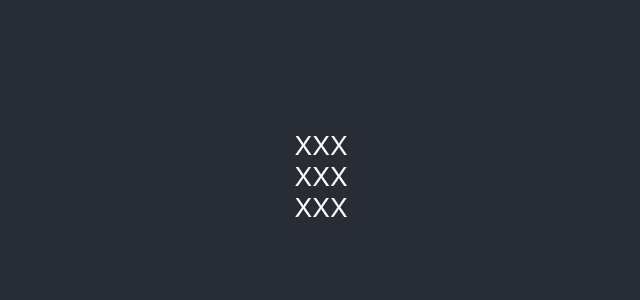
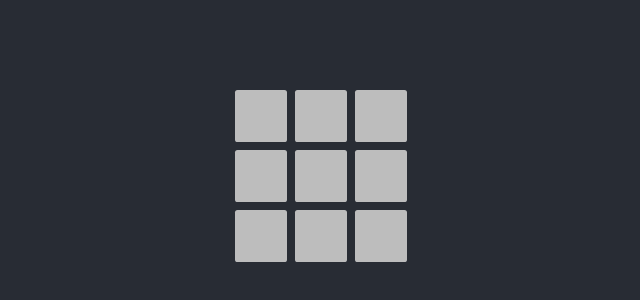
Before and after one commit to tomas-sucena/2025-FEUP-IA, a React (Create React App) app in the folder proj1/: page / in a window 1280 px wide. Shown: the part 224-524 px from the top of the page, without its empty margins (319-959 px from the left). Built offline with nearby package versions, Linux system fonts and the light colour scheme.

Commit message:
feat(proj1): style the small board

```diff
--- a/proj1/src/App.css
+++ b/proj1/src/App.css
@@ -36,3 +36,14 @@
     transform: rotate(360deg);
   }
 }
+
+/* reset button style */
+button {
+  background: none;
+  color: inherit;
+  border: none;
+  padding: 0;
+  font: inherit;
+  cursor: pointer;
+  outline: inherit;
+}
--- a/proj1/src/components/SmallBoard.tsx
+++ b/proj1/src/components/SmallBoard.tsx
@@ -13,18 +13,24 @@ interface SmallBoardProps {
 
 export default function SmallBoard({ rows, columns }: SmallBoardProps) {
   // a function that repeats an element n times
-  const repeat = (n: number, el: React.ReactNode) => {
-    return Array.apply(null, Array(n)).map((_) => el);
+  const range = (n: number) => {
+    return Array(n)
+      .fill(0)
+      .map((_, index) => index);
   };
+
+  // initialize the board
+  const board: string[] = Array(rows * columns).fill('');
 
   return (
     <div className="small-board">
-      {repeat(
-        rows,
+      {range(rows).map((i) => (
         <div className="small-board-row">
-          {repeat(columns, <Tile symbol="X" />)}
-        </div>,
-      )}
+          {range(columns).map((j) => (
+            <Tile symbol={board[i * rows + j]} />
+          ))}
+        </div>
+      ))}
     </div>
   );
 }
--- a/proj1/src/components/Tile.css
+++ b/proj1/src/components/Tile.css
@@ -0,0 +1,14 @@
+.tile {
+  display: flex;
+  justify-content: center;
+  align-items: center;
+  background-color: #bdbdbd;
+  height: 2em;
+  width: 2em;
+  margin: 4px;
+  border-radius: 5%;
+}
+
+.tile:hover {
+  background-color: #696969;
+}
--- a/proj1/src/components/Tile.tsx
+++ b/proj1/src/components/Tile.tsx
@@ -1,5 +1,5 @@
 import './Tile.css';
 
 export default function Tile({ symbol }: { symbol: string }) {
-  return <div className="tile">{symbol}</div>;
+  return <button className="tile">{symbol}</button>;
 }
```
